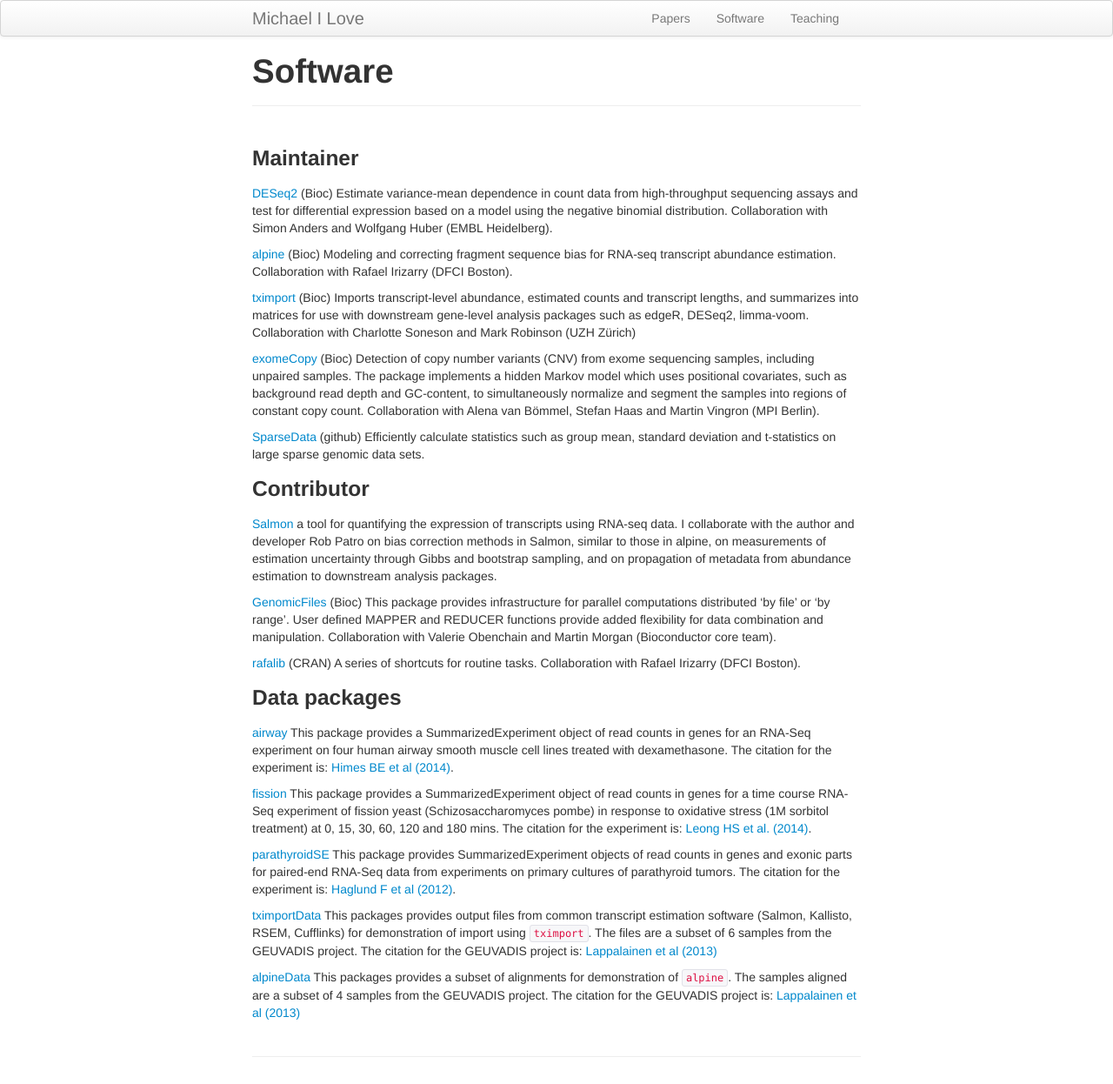
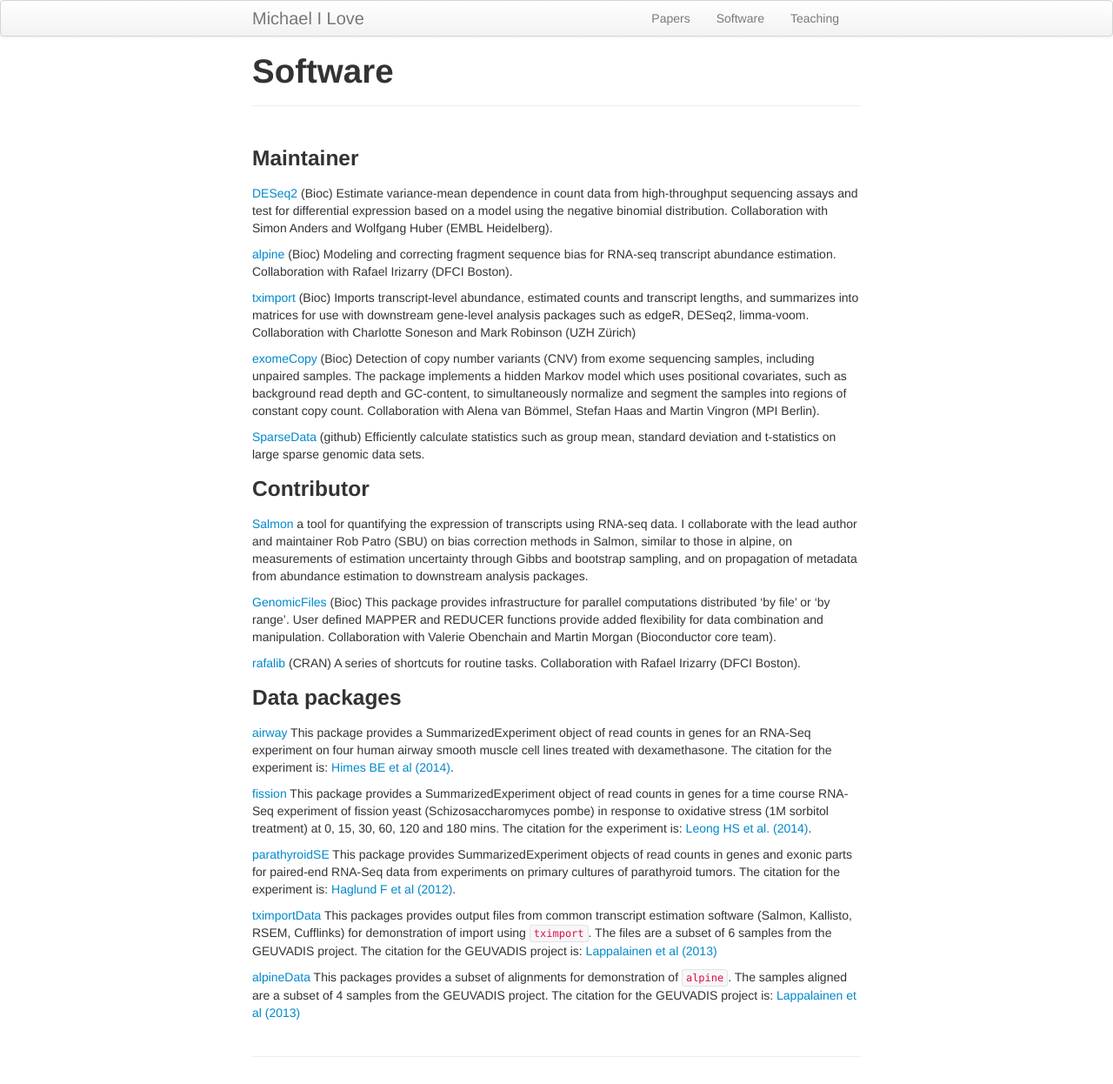
Before and after one commit to mikelove/mikelove.github.io, a Jekyll site: the page built from pages/software.md, in a window 1280 px wide. Shown: the whole page at 87% size. Built offline with Jekyll 4.4.1, drawn with Linux system fonts in a browser that asks for light colours.

Commit message:
add rob's affil

```diff
--- a/pages/software.md
+++ b/pages/software.md
@@ -39,7 +39,7 @@ deviation and t-statistics on large sparse genomic data sets.
 
 [Salmon](https://combine-lab.github.io/salmon/) a tool for quantifying
 the expression of transcripts using RNA-seq data. I collaborate with
-the author and developer Rob Patro on bias correction methods in
+the lead author and maintainer Rob Patro (SBU) on bias correction methods in
 Salmon, similar to those in alpine, on measurements of estimation
 uncertainty through Gibbs and bootstrap sampling, and on propagation
 of metadata from abundance estimation to downstream analysis packages.
```
